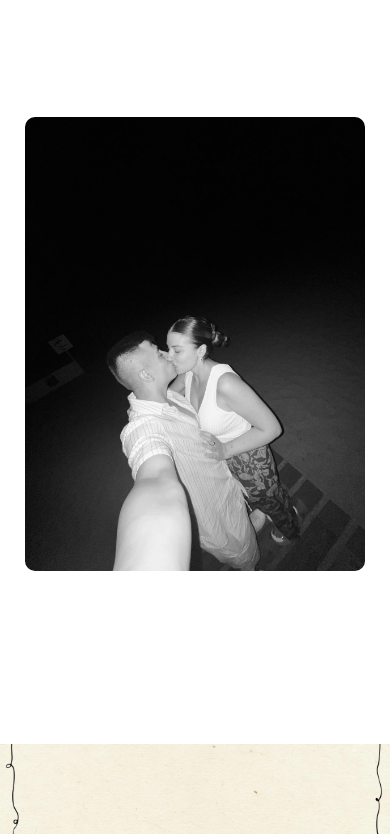
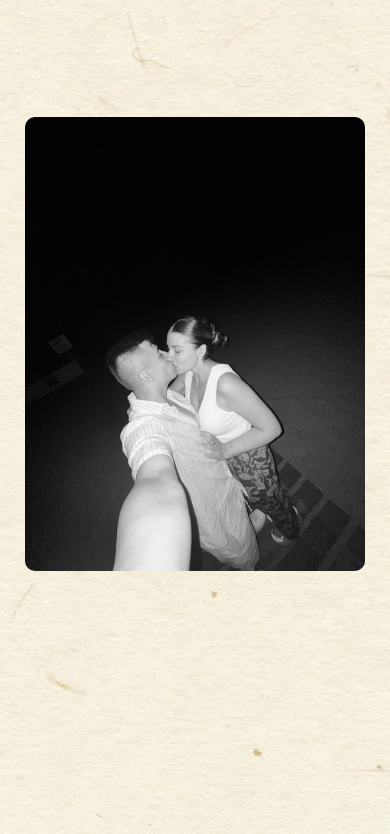
Before and after one commit to pcs2928/Nuria-y-Pablo, a plain HTML site: page index.html in a window 390 px wide. Shown: the part 220-1054 px from the top of the page. Drawn offline with Linux system fonts and the light colour scheme; files whose address does not match are found by name.

Commit message:
Update index.html

```diff
--- a/index.html
+++ b/index.html
@@ -64,8 +64,8 @@
     flex-direction: column;
     text-align: center;
     padding: 60px 15px;
-    background-size: contain;
-    background-position: top center;
+    background-size: cover;
+    background-position: center center;
   }
 
   h1 {
```
